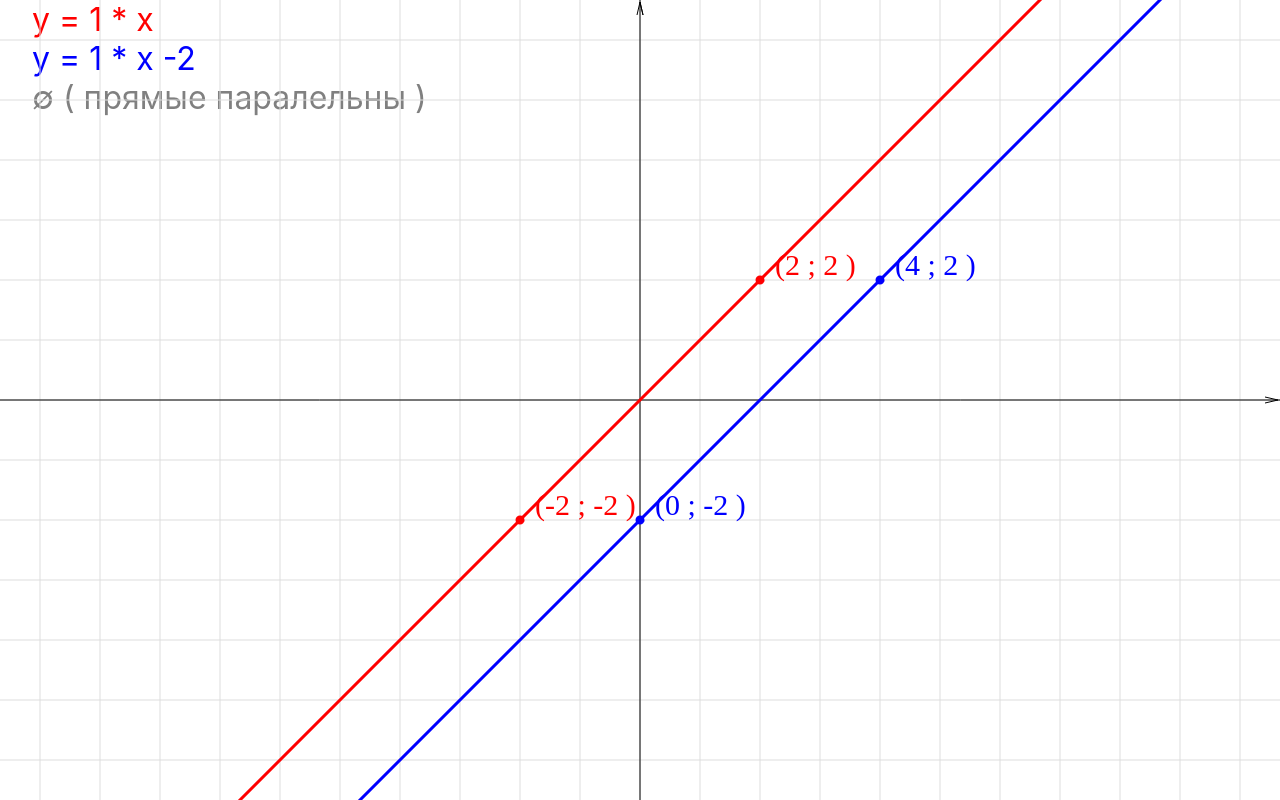
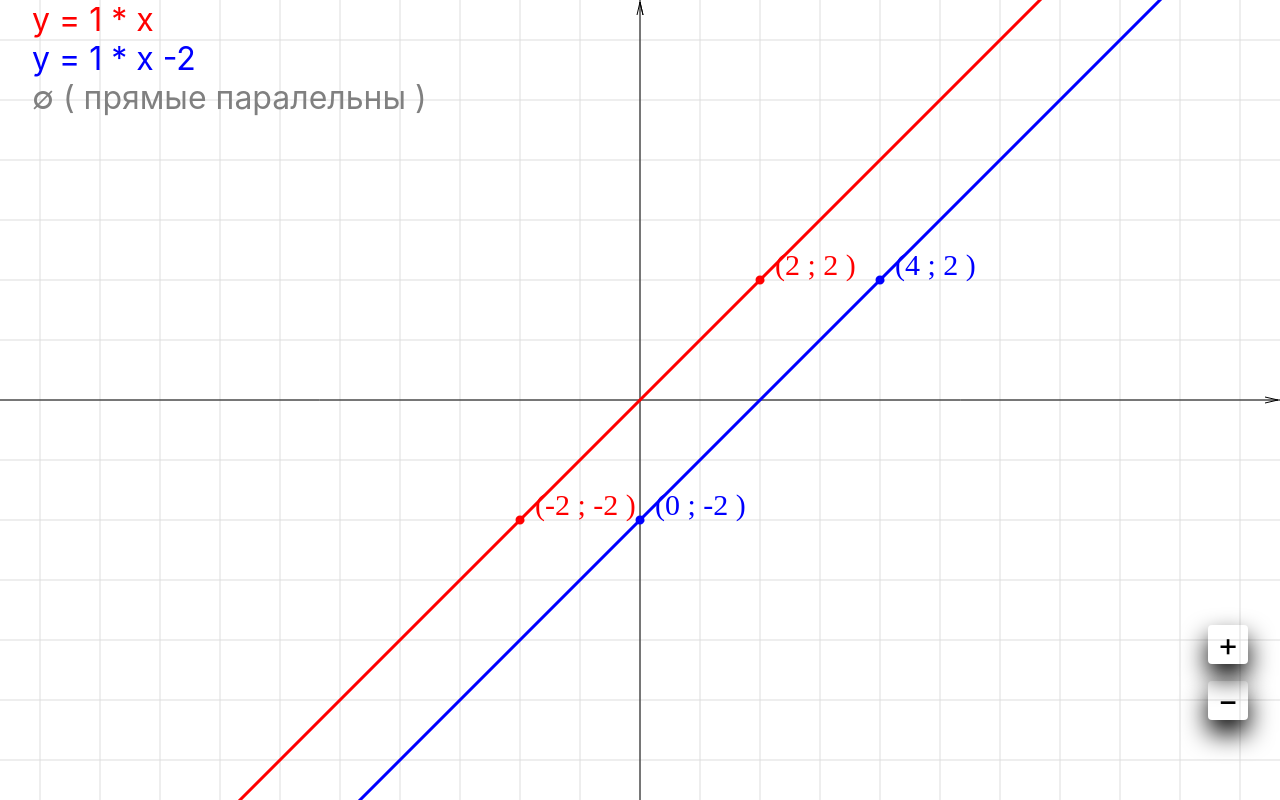
Before and after one commit to Vvtu/canvas, a React (Create React App) app: page / in a window 1280 px wide. Built offline with nearby package versions, Linux system fonts and the light colour scheme.

Commit message:
add scale buttons

```diff
--- a/src/App.css
+++ b/src/App.css
@@ -16,3 +16,26 @@
   font-size: 2rem;
   color: blue;
 }
+
+.scaleButton1 {
+  position: absolute;
+  bottom: 17vh;
+  right: 2rem;
+  cursor: pointer;
+  border-radius: 10%;
+  text-align: center;
+  width: 2.5rem;
+  box-shadow: black 0px 13px 26px 0px;
+  font-size: 2rem;
+}
+.scaleButton2 {
+  position: absolute;
+  bottom: 10vh;
+  right: 2rem;
+  cursor: pointer;
+  border-radius: 10%;
+  text-align: center;
+  width: 2.5rem;
+  box-shadow: black 0px 13px 26px 0px;
+  font-size: 2rem;
+}
--- a/src/App.tsx
+++ b/src/App.tsx
@@ -2,11 +2,14 @@ import Canvas from "./canvas";
 import "./App.css";
 
 import { useLayoutEffect, useRef, useState } from "react";
+const SCALE_MULTIPLIER = 1.2;
+const INITIAL_SCALE_VALUE = 60;
 
 function App() {
   const ref = useRef<any>();
   const timeoutId = useRef<any>();
   const [screenSize, setScreenSize] = useState({ width: 600, height: 600 });
+  const [scale, setScale] = useState(INITIAL_SCALE_VALUE);
 
   function updateSize() {
     if (timeoutId.current) {
@@ -33,7 +36,27 @@ function App() {
 
   return (
     <div className="App fullScreen" ref={ref}>
-      <Canvas width={screenSize.width} height={screenSize.height} />
+      <Canvas
+        width={screenSize.width}
+        height={screenSize.height}
+        scale={scale}
+      />
+      <div
+        className="scaleButton1"
+        onClick={() => {
+          setScale(scale * SCALE_MULTIPLIER);
+        }}
+      >
+        +
+      </div>
+      <div
+        className="scaleButton2"
+        onClick={() => {
+          setScale(scale / SCALE_MULTIPLIER);
+        }}
+      >
+        &minus;
+      </div>
     </div>
   );
 }
--- a/src/canvas/index.js
+++ b/src/canvas/index.js
@@ -1,4 +1,4 @@
-import { useCallback, useEffect, useRef, useState } from "react";
+import { useCallback, useEffect, useRef, useState, Profiler } from "react";
 
 import {
   COLOR,
@@ -11,9 +11,8 @@ import {
 interface CanvasProps {
   width: number;
   height: number;
+  scale: number;
 }
-
-const SCALE = 60;
 
 const calcMessage = (point1: ICoordinate, point2: ICoordinate) => {
   const dx = point2.x - point1.x;
@@ -36,7 +35,7 @@ const calcMessage = (point1: ICoordinate, point2: ICoordinate) => {
   return message;
 };
 
-const Canvas = ({ width, height }: CanvasProps) => {
+const Canvas = ({ width, height, scale }: CanvasProps) => {
   const canvasRef = useRef();
   const canvasRefBase = useRef();
   const timeoutId = useRef();
@@ -52,17 +51,17 @@ const Canvas = ({ width, height }: CanvasProps) => {
 
   const toReal = useCallback(
     ({ x, y }: ICoordinate) => ({
-      x: x * SCALE + width / 2,
-      y: -y * SCALE + height / 2,
+      x: x * scale + width / 2,
+      y: -y * scale + height / 2,
     }),
-    [height, width]
+    [height, width, scale]
   );
   const fromReal = useCallback(
     ({ x, y }: ICoordinate) => ({
-      x: (x - width / 2) / SCALE,
-      y: -(y - height / 2) / SCALE,
+      x: (x - width / 2) / scale,
+      y: -(y - height / 2) / scale,
     }),
-    [height, width]
+    [height, width, scale]
   );
 
   useEffect(() => {
@@ -165,13 +164,15 @@ const Canvas = ({ width, height }: CanvasProps) => {
     const canvasBase: HTMLCanvasElement = canvasRefBase.current;
     const coordinatesGridRef = canvasBase.getContext("2d");
     if (coordinatesGridRef) {
+      coordinatesGridRef.clearRect(0, 0, canvasBase.width, canvasBase.height);
+
       coordinatesGridRef.strokeStyle = COLOR.base;
       coordinatesGridRef.lineWidth = 1;
 
       coordinatesGridRef.beginPath();
 
       const lines = Math.round(
-        Math.max(canvasBase.height, canvasBase.width) / SCALE / 2
+        Math.max(canvasBase.height, canvasBase.width) / scale / 2
       );
       for (let x = -lines; x < lines; x += 1) {
         const from = toReal({ x, y: 0 });
@@ -309,11 +310,26 @@ const Canvas = ({ width, height }: CanvasProps) => {
     }
   }, [point1, point2, point3, point4, toReal]);
 
+  const callback = (e) => {
+    console.log("%ccallback e = ", "color: #bada55", e); //TODO - delete vvtu
+  };
+
   return (
+    <Profiler id="Navigation" onRender={callback}>
       <>
+        <div className="fullScreen">
+          <canvas ref={canvasRefBase} height={height} width={width} />
+        </div>
+        <div className="fullScreen">
+          <canvas ref={canvasRef} height={height} width={width} />
+        </div>
         <div className="message">
-        <div style={{ color: COLOR.line1 }}> {calcMessage(point1, point2)}</div>
-        <div style={{ color: COLOR.line2 }}> {calcMessage(point3, point4)}</div>
+          <div style={{ color: COLOR.line1 }}>
+            {calcMessage(point1, point2)}
+          </div>
+          <div style={{ color: COLOR.line2 }}>
+            {calcMessage(point3, point4)}
+          </div>
           <div style={{ color: "grey" }}>
             {twoLineIntersection.x === undefined
               ? "∅ ( прямые паралельны )"
@@ -322,13 +338,8 @@ const Canvas = ({ width, height }: CanvasProps) => {
                 )} ; ${fixedValue(twoLineIntersection.y)} )`}
           </div>
         </div>
-      <div className="fullScreen">
-        <canvas ref={canvasRefBase} height={height} width={width} />
-      </div>
-      <div className="fullScreen">
-        <canvas ref={canvasRef} height={height} width={width} />
-      </div>
       </>
+    </Profiler>
   );
 };
 
```
Lines whose indentation alone changed are shown as unchanged.
